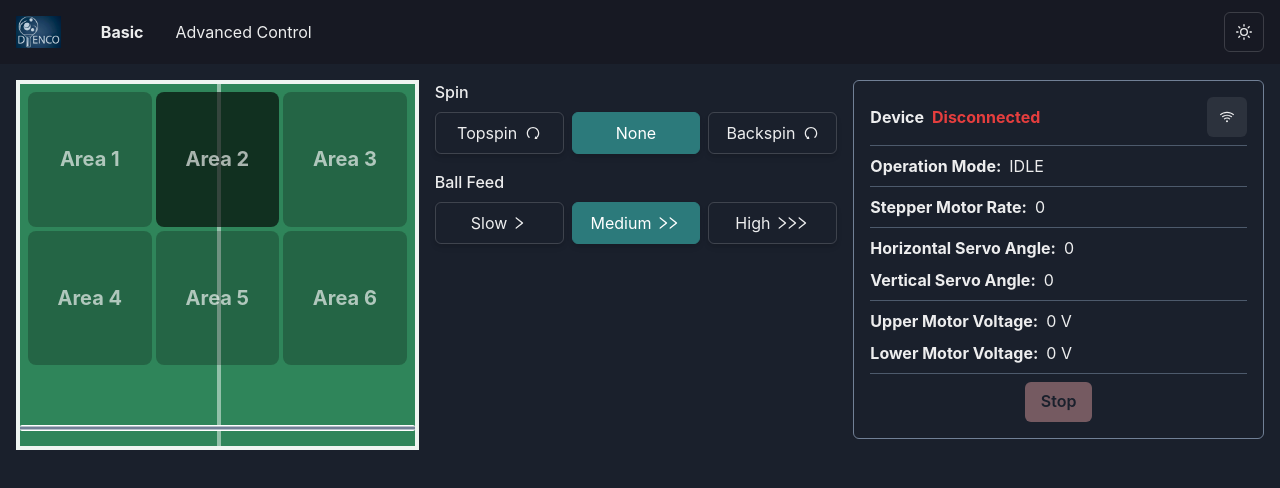
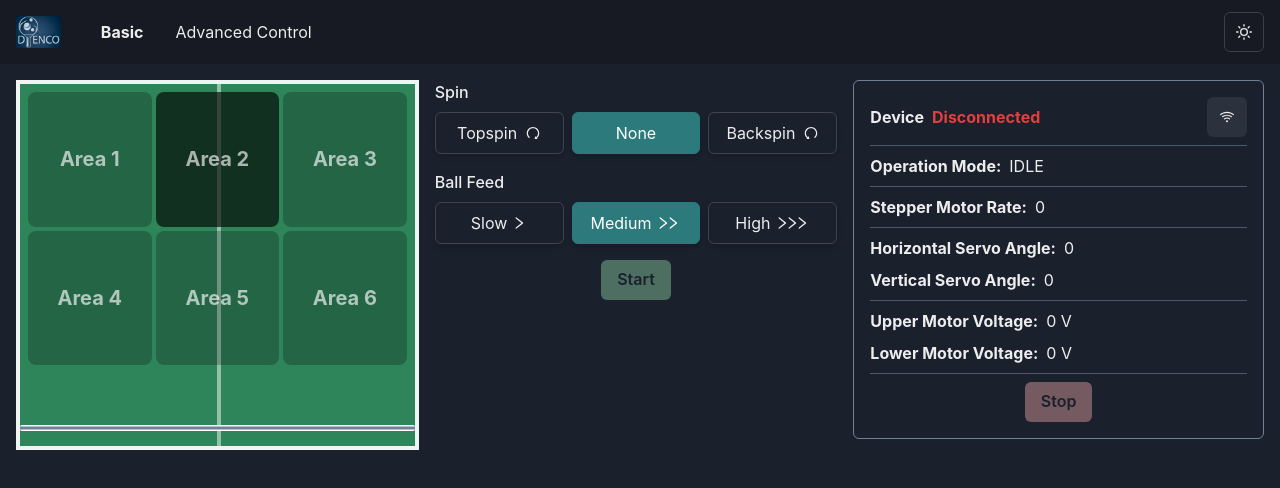
Before and after one commit to berkinanik/dyenco-web-frontend, a React (Vite) app: page / in a window 1280 px wide. Shown: the top 488 px of the page. Built offline with nearby package versions, Linux system fonts and the light colour scheme.

Commit message:
feat: add basic control mutation

```diff
--- a/src/pages/advanced-control/AdvancedControlPage.tsx
+++ b/src/pages/advanced-control/AdvancedControlPage.tsx
@@ -15,7 +15,7 @@ import { z } from 'zod';
 import { Slider } from '@/components/forms/slider/Slider';
 import { useDeviceStatusContext } from '@/contexts/DeviceStatusContext';
 import { useBorderColor } from '@/hooks/useBorderColor';
-import { useStartAdvancedMutation } from '@/services/mutations/device/useStartAdvanced';
+import { useStartAdvancedMutation } from '@/services/mutations/device/useStartAdvancedMutation';
 
 const schema = z.object({
   stepperMotorRate: z.number().min(0).max(60),
--- a/src/pages/basic/BasicPage.tsx
+++ b/src/pages/basic-control/BasicControlPage.tsx
@@ -1,6 +1,5 @@
-import { useState } from 'react';
-
 import {
+  Button,
   FormControl,
   FormErrorMessage,
   FormLabel,
@@ -11,20 +10,23 @@ import {
   Text,
   VStack,
 } from '@chakra-ui/react';
-import { Controller, useForm } from 'react-hook-form';
+import { zodResolver } from '@hookform/resolvers/zod';
+import { Controller, SubmitHandler, useForm } from 'react-hook-form';
 import { AiOutlineRedo, AiOutlineRight, AiOutlineUndo } from 'react-icons/ai';
 import { z } from 'zod';
 
 import { RadioGroup } from '@/components/forms/radio-button/RadioGroup';
 import { TennisTable } from '@/components/tennis-table/TennisTable';
+import { useDeviceStatusContext } from '@/contexts/DeviceStatusContext';
+import { useStartBasicMutation } from '@/services/mutations/device/useStartBasicMutation';
 
-enum Spin {
+export enum Spin {
   Topspin = 'topspin',
   None = 'none',
   Backspin = 'backspin',
 }
 
-enum BallFeedRate {
+export enum BallFeedRate {
   Low = 'low',
   Medium = 'medium',
   High = 'high',
@@ -44,12 +46,21 @@ const defaultValues: FormData = {
   ballFeedRate: BallFeedRate.Medium,
 };
 
-export const BasicPage: React.FC = () => {
-  const [selectedArea, setSelectedArea] = useState(defaultValues.targetArea);
+export const BasicControlPage: React.FC = () => {
+  const {
+    status: { deviceConnected, operationMode },
+  } = useDeviceStatusContext();
 
-  const { handleSubmit, control } = useForm<FormData>({ defaultValues });
+  const { handleSubmit, control, watch, setValue } = useForm<FormData>({
+    resolver: zodResolver(schema),
+    defaultValues,
+  });
 
-  const onSubmit = () => console.log(selectedArea);
+  const selectedArea = watch('targetArea');
+
+  const { mutate, isLoading } = useStartBasicMutation();
+
+  const onSubmit: SubmitHandler<FormData> = (data) => mutate(data);
 
   return (
     <Grid
@@ -62,7 +73,7 @@ export const BasicPage: React.FC = () => {
       <GridItem>
         <TennisTable
           selectedArea={selectedArea}
-          setSelectedArea={setSelectedArea}
+          setSelectedArea={(area) => setValue('targetArea', area)}
         />
       </GridItem>
 
@@ -154,6 +165,15 @@ export const BasicPage: React.FC = () => {
                 );
               }}
             />
+
+            <Button
+              type="submit"
+              isLoading={isLoading}
+              isDisabled={!deviceConnected}
+              colorScheme={operationMode === 'idle' ? 'green' : 'teal'}
+            >
+              {operationMode === 'idle' ? 'Start' : 'Update'}
+            </Button>
           </VStack>
         </form>
       </GridItem>
--- a/src/routes/Routes.tsx
+++ b/src/routes/Routes.tsx
@@ -1,7 +1,7 @@
 import { Route, Switch } from 'react-router-dom';
 
 import { AdvancedControlPage } from '@/pages/advanced-control/AdvancedControlPage';
-import { BasicPage } from '@/pages/basic/BasicPage';
+import { BasicControlPage } from '@/pages/basic-control/BasicControlPage';
 import { NotFoundPage } from '@/pages/not-found/NotFoundPage';
 
 import { withLayout } from './withLayout';
@@ -10,7 +10,7 @@ export const Routes: React.FC = () => {
   return (
     <Switch>
       <Route path="/" exact>
-        {withLayout(BasicPage)}
+        {withLayout(BasicControlPage)}
       </Route>
 
       <Route path="/test">
--- /dev/null
+++ b/src/services/mutations/device/useStartBasicMutation.ts
@@ -0,0 +1,14 @@
+import { UseMutationOptions, useMutation } from 'react-query';
+
+import { client } from '@/services/client';
+
+import { BaseMutationResponse, Mutation, StartBasicPayload } from '../types';
+
+export const useStartBasicMutation = (
+  options?: UseMutationOptions<BaseMutationResponse, Error, StartBasicPayload>,
+) =>
+  useMutation<BaseMutationResponse, Error, StartBasicPayload>(
+    (payload: StartBasicPayload) =>
+      client.post(Mutation.START_BASIC, payload).then((res) => res.data),
+    options,
+  );
--- a/src/services/mutations/types.ts
+++ b/src/services/mutations/types.ts
@@ -1,6 +1,9 @@
+import { BallFeedRate, Spin } from '@/pages/basic-control/BasicControlPage';
+
 export enum Mutation {
   STOP = 'stop',
   START_ADVANCED = 'start-advanced',
+  START_BASIC = 'start-basic',
 }
 
 export interface BaseMutationResponse {
@@ -15,3 +18,9 @@ export interface StartAdvancedPayload {
   upperMotorVoltage: number;
   lowerMotorVoltage: number;
 }
+
+export interface StartBasicPayload {
+  targetArea: number;
+  spin: Spin;
+  ballFeedRate: BallFeedRate;
+}
```
Also changed, not shown: src/services/mutations/device/useStartAdvancedMutation.ts (renamed from src/services/mutations/device/useStartAdvanced.ts).
